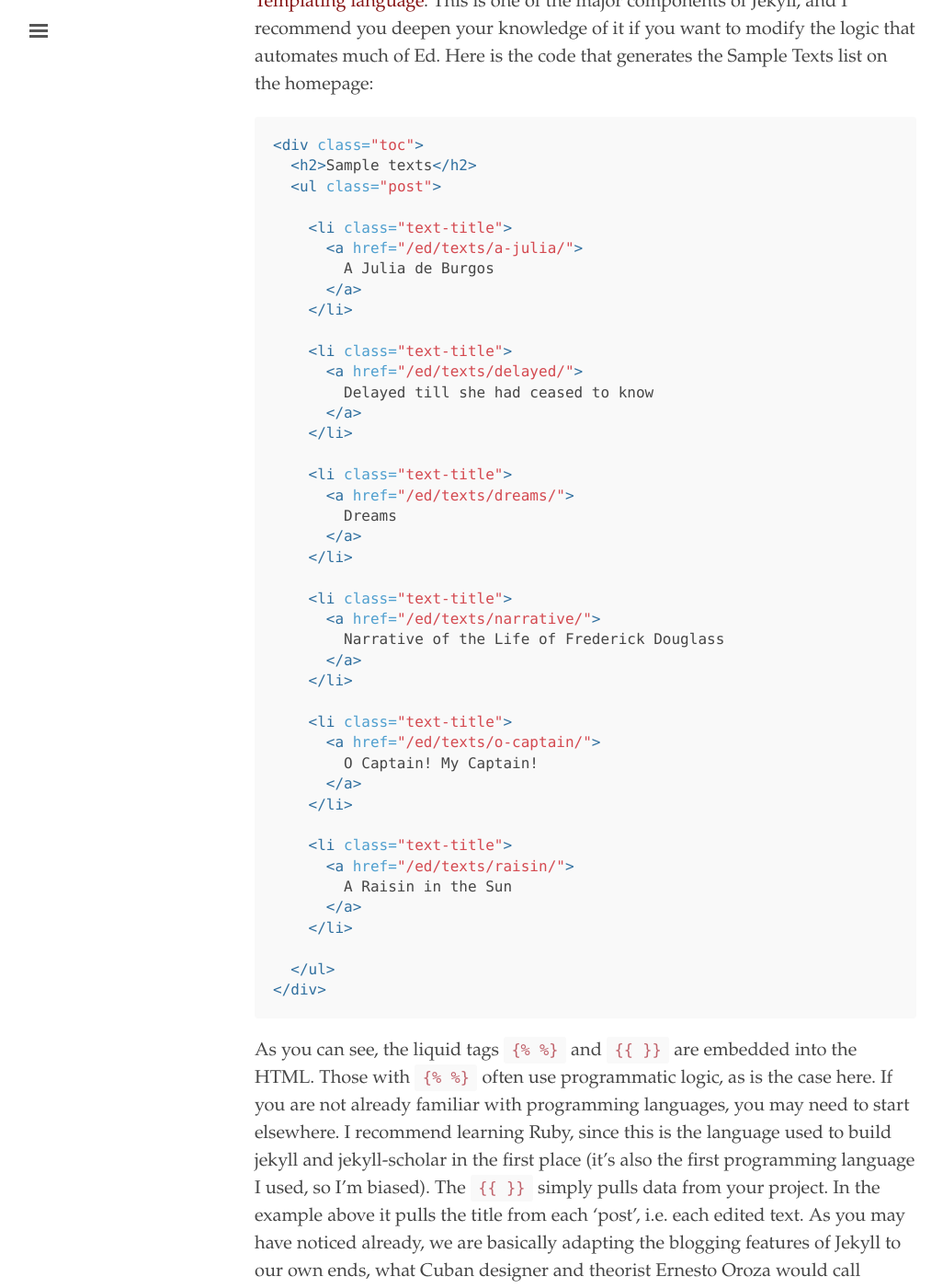
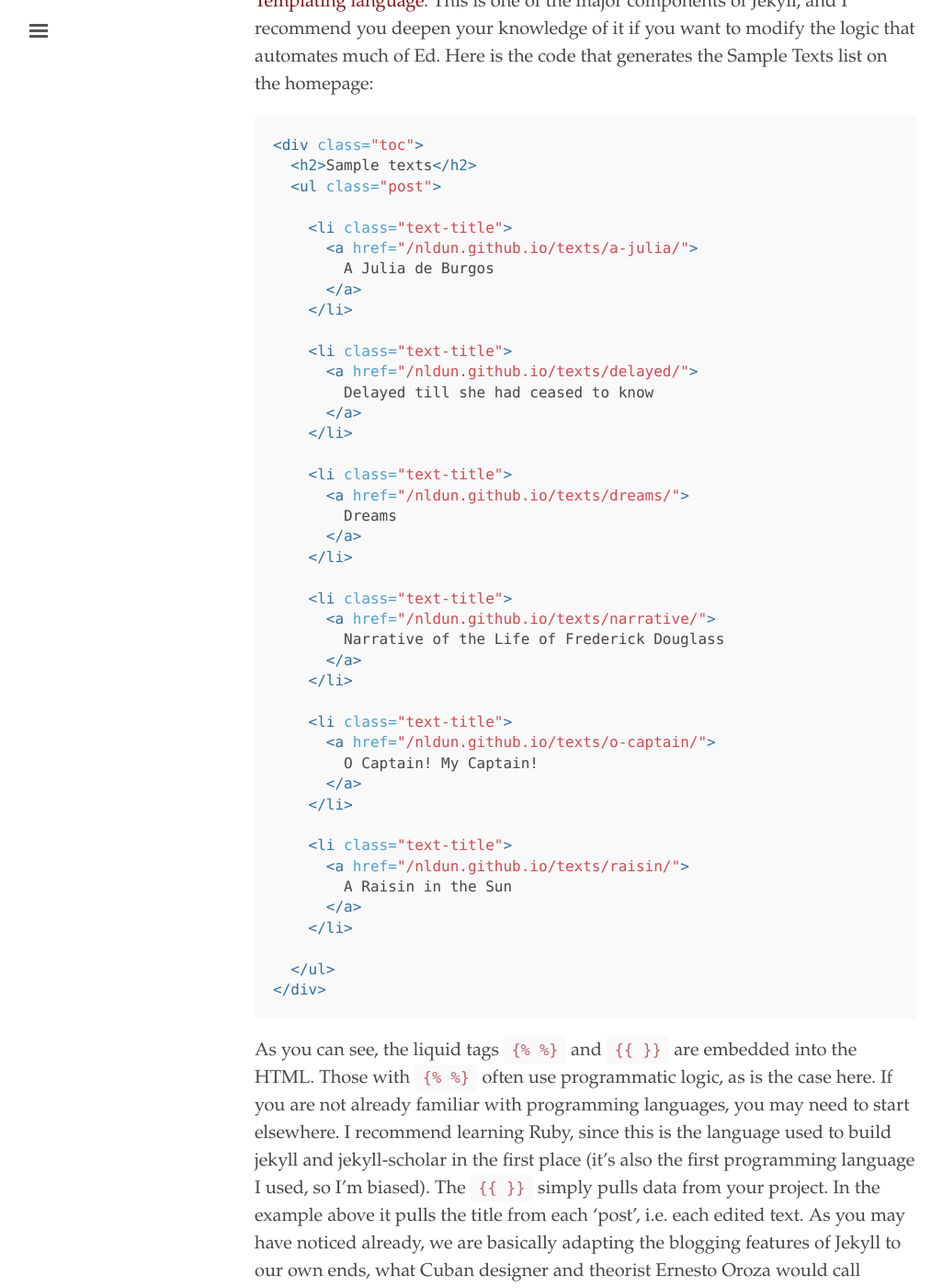
Before and after one commit to nldun/nldun.github.io, a Jekyll site: the page built from documentation.md, in a window 1280 px wide and 1400 px high, scrolled down 17712 px. Shown: the whole window at 92% size, without its empty margins (3-1029 px from the left). Built offline with Jekyll 4.4.1, drawn with Linux system fonts in a browser that asks for light colours.

Commit message:
Update _config.yml

```diff
--- a/_config.yml
+++ b/_config.yml
@@ -5,7 +5,7 @@ title:               Ed.
 tagline:             'a jekyll theme for minimal editions'
 description:         'Ed is a Jekyll theme designed for textual editors based on minimal computing principles, and focused on legibility and flexibility.'
 url:                 'http://minicomp.github.io'
-baseurl:             '/ed'
+baseurl:             '/nldun.github.io'
 
 # About/contact
 author:
```
